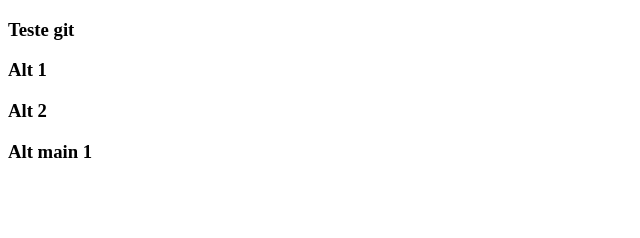
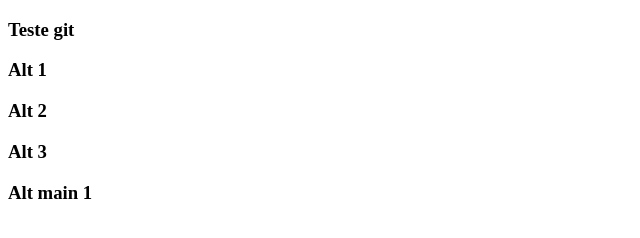
Before and after one commit to luciojb/pdi-git, a website: page index.html in a window 1280 px wide. Shown: the whole page, without its empty margins (0-640 px from the left). Drawn offline with Linux system fonts and the light colour scheme.

Commit message:
alteracao 1

```diff
--- a/index.html
+++ b/index.html
@@ -8,6 +8,7 @@
 <h3>Teste git</h3>
 <h3>Alt 1</h3>
 <h3>Alt 2</h3>
+<h3>Alt 3</h3>
 <h3>Alt main 1</h3>
 </body>
 </html>
```
